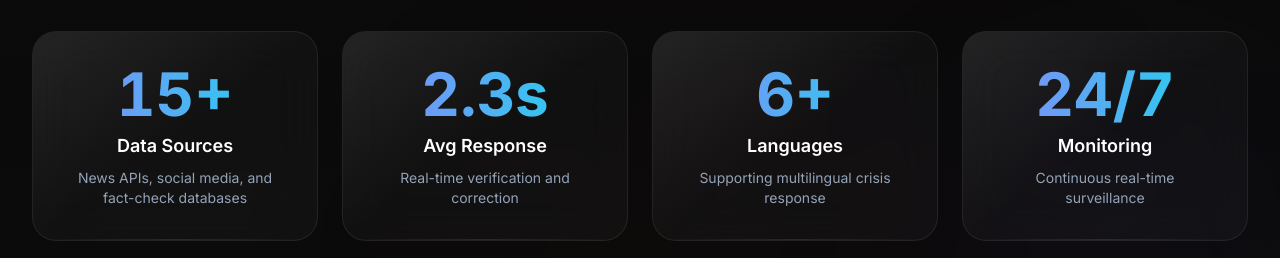
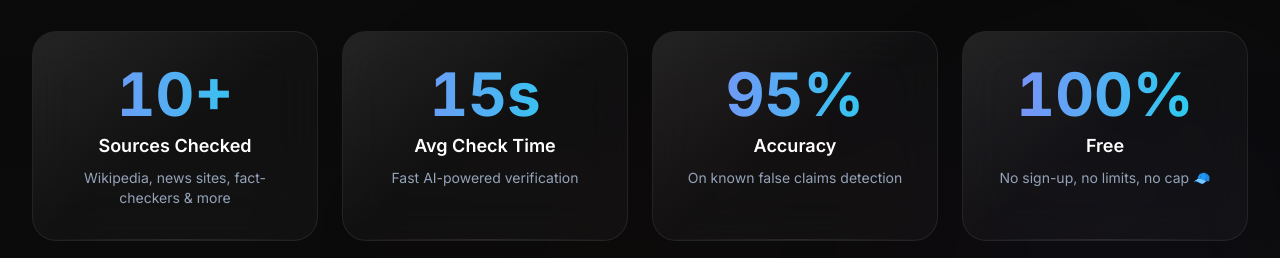
Before and after one commit to dhruv4740/crisiswatch-web, a Next.js app: page / in a window 1280 px wide. Shown: the part 3700-3958 px from the top of the page. Built offline with nearby package versions, Linux system fonts and the light colour scheme; no server answers.

Commit message:
Fix stats section with accurate numbers

```diff
--- a/app/components/sections/stats.tsx
+++ b/app/components/sections/stats.tsx
@@ -9,29 +9,29 @@ import { FadeIn } from "../animations/motion";
 
 const stats = [
   {
-    value: 15,
+    value: 10,
     suffix: "+",
-    label: "Data Sources",
-    description: "News APIs, social media, and fact-check databases",
+    label: "Sources Checked",
+    description: "Wikipedia, news sites, fact-checkers & more",
   },
   {
-    value: 2.3,
+    value: 15,
     suffix: "s",
-    label: "Avg Response",
-    description: "Real-time verification and correction",
-    decimals: 1,
+    label: "Avg Check Time",
+    description: "Fast AI-powered verification",
+    decimals: 0,
   },
   {
-    value: 6,
-    suffix: "+",
-    label: "Languages",
-    description: "Supporting multilingual crisis response",
+    value: 95,
+    suffix: "%",
+    label: "Accuracy",
+    description: "On known false claims detection",
   },
   {
-    value: 24,
-    suffix: "/7",
-    label: "Monitoring",
-    description: "Continuous real-time surveillance",
+    value: 100,
+    suffix: "%",
+    label: "Free",
+    description: "No sign-up, no limits, no cap 🧢",
   },
 ];
 
```
